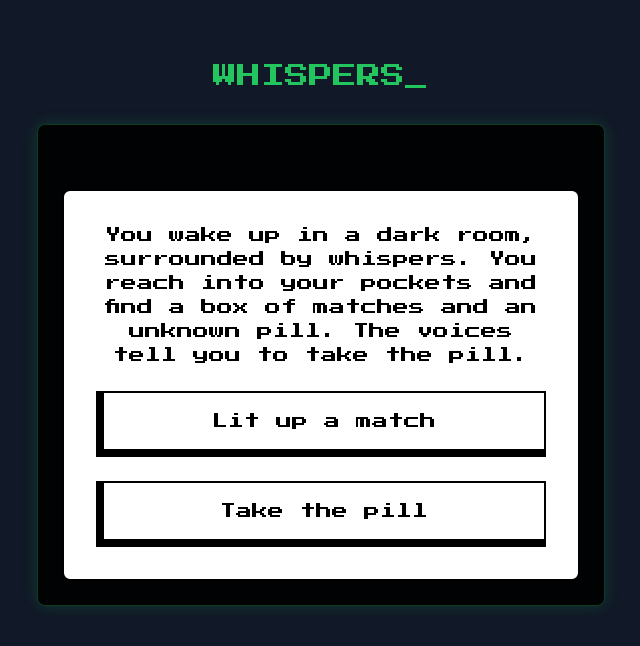
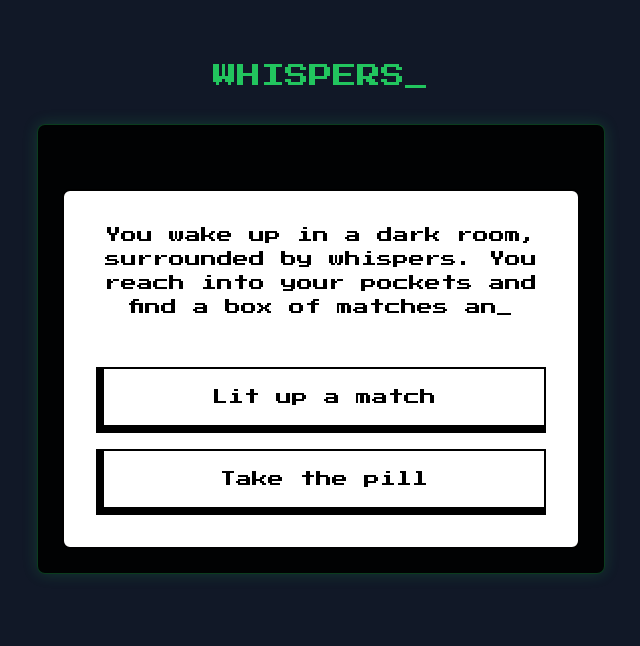
Before and after one commit to miamiultras/whispers, a Next.js app: page /game in a window 1280 px wide. Shown: the top 646 px of the page, without its empty margins (319-959 px from the left). Built offline with nearby package versions, Linux system fonts and the light colour scheme.

Commit message:
update game card and extend game interface

```diff
--- a/app/game/components/GameCard.tsx
+++ b/app/game/components/GameCard.tsx
@@ -2,6 +2,8 @@
 import { useState } from "react";
 import { GameState } from "../interfaces/Game";
 import Card from "@/app/components/Card";
+import TypewriterText from "./TypewriterText";
+import Image from "next/image";
 
 interface GameCardProps {
   states: GameState[];
@@ -9,27 +11,53 @@ interface GameCardProps {
 
 function GameCard({ states }: GameCardProps) {
   const [currentState, setCurrentState] = useState(states[0]);
+  const [isTransitioning, setIsTransitioning] = useState(false);
 
   function handlePathSelected(nextStateId: string) {
+    setIsTransitioning(true);
     const nextGameState = states.find((state) => state.id === nextStateId);
     if (nextGameState) {
       setCurrentState(nextGameState);
     }
+    setIsTransitioning(false);
   }
 
   return (
     <Card>
-      <h2 className="text-black">{currentState.text}</h2>
+      {currentState.image && (
+        <div className="relative w-full aspect-video mb-6 rounded-lg overflow-hidden">
+          <Image
+            src={`/images/questions/${currentState.image}`}
+            alt={`Scene for: ${currentState.text}`}
+            fill
+            className="object-cover pixel-image"
+            style={{ imageRendering: 'pixelated' }}
+          />
+          <div className="absolute inset-0 bg-gradient-to-b from-transparent to-black/50" />
+        </div>
+      )}
+      <h2 className="text-black">
+        <TypewriterText
+          key={currentState.id} // Add key to force remount
+          text={currentState.text}
+          delay={50}
+        />
+      </h2>
+
+      <div className="mt-6 space-y-4">
         {currentState.paths.map((path) => (
           <button
             key={path.id}
             onClick={() => handlePathSelected(path.next)}
             type="button"
-          className="bg-white text-black p-4 border-black border-2 border-b-8 border-l-8"
+            className="w-full bg-white text-black p-4 border-black border-2 border-b-8 border-l-8
+                     hover:bg-gray-100 transition-colors duration-200
+                     active:border-b-2 active:border-l-2 active:translate-y-1"
           >
             {path.text}
           </button>
         ))}
+      </div>
     </Card>
   );
 }
--- a/app/game/interfaces/Game.ts
+++ b/app/game/interfaces/Game.ts
@@ -7,5 +7,6 @@ export interface Path {
 export interface GameState {
   id: string;
   text: string;
+  image?: string;
   paths: Path[];
 }
```
Lines whose indentation alone changed are shown as unchanged.
